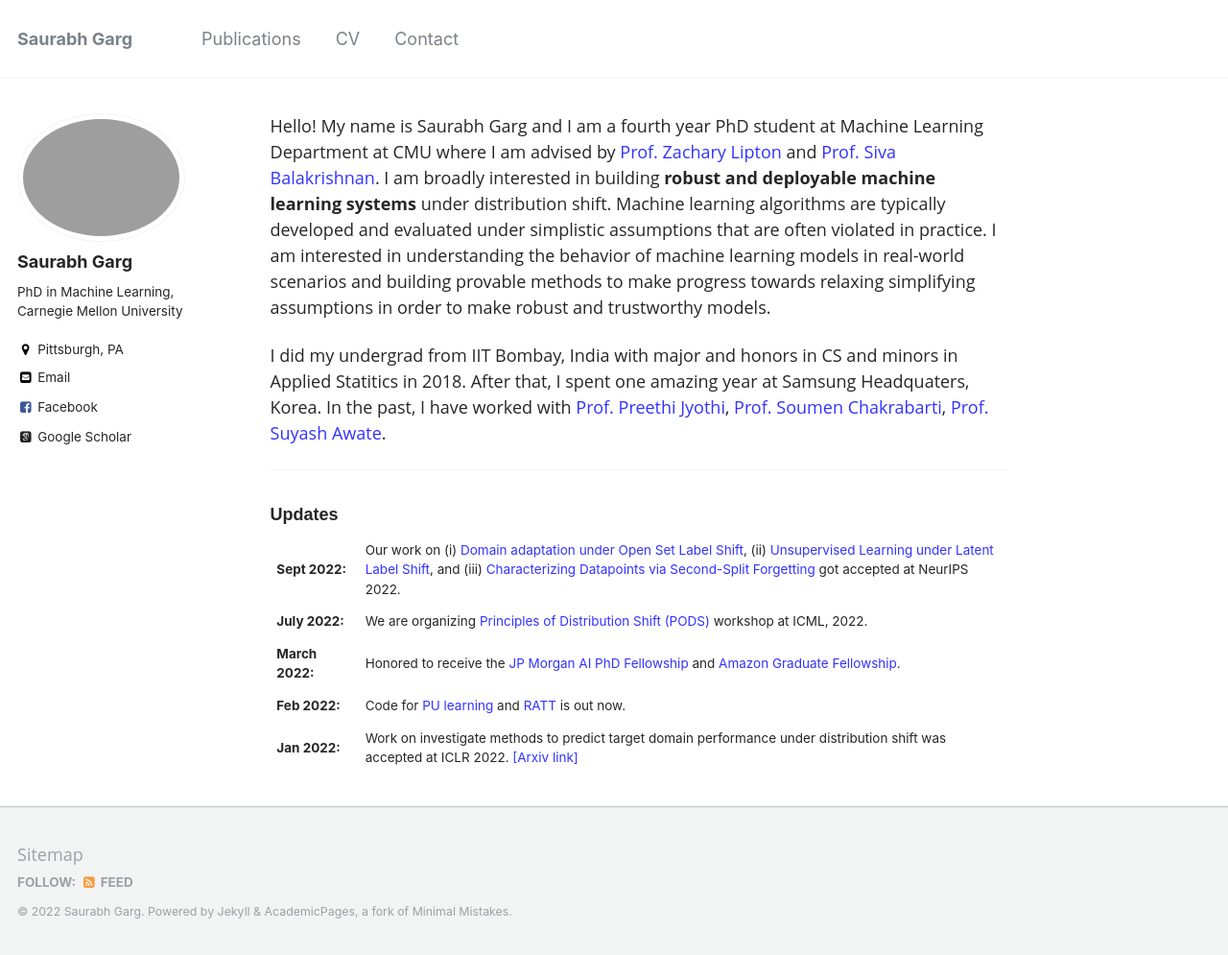
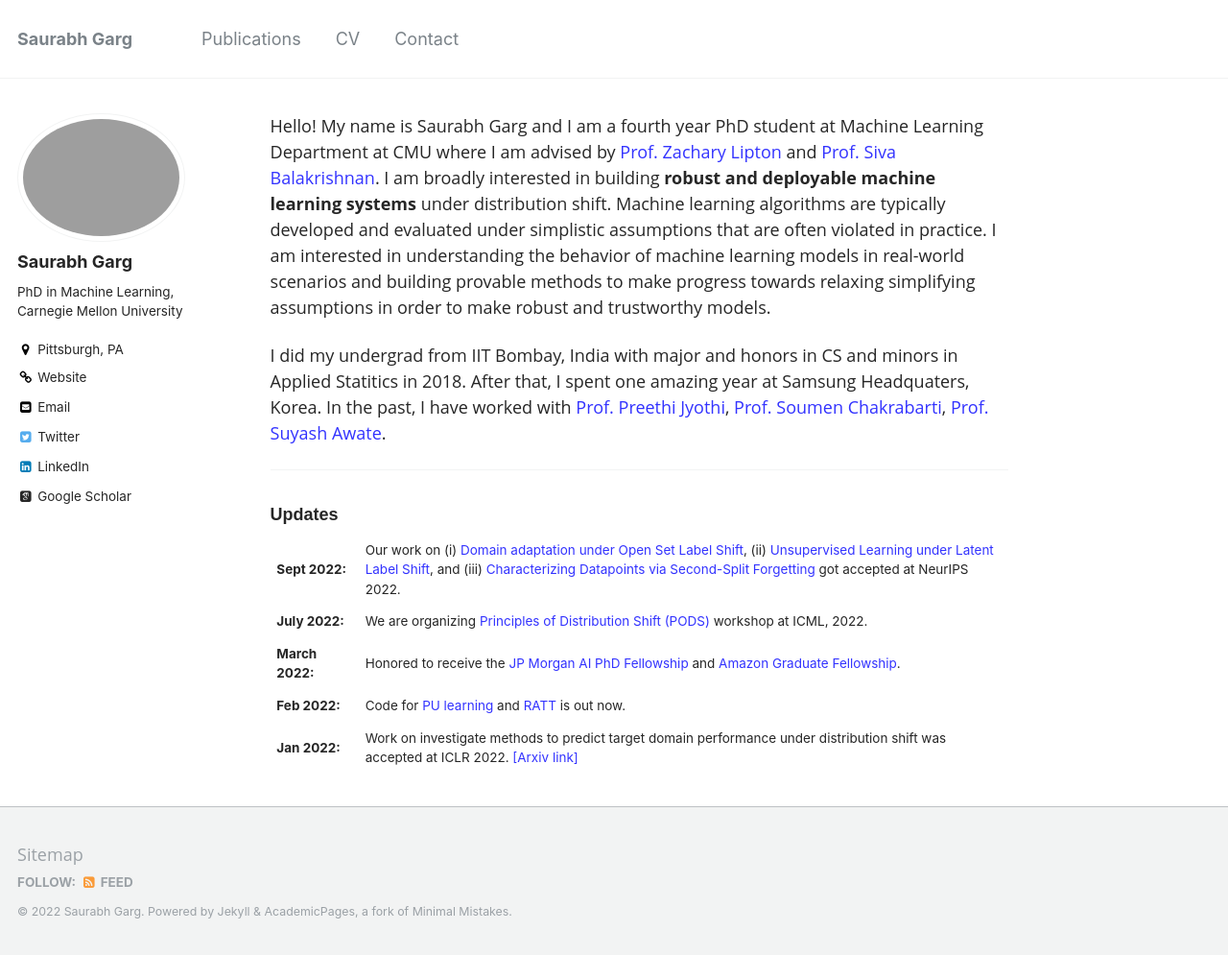
Before and after one commit to saurabhgarg1996/saurabhgarg1996.github.io, a Jekyll site: the page built from _pages/about.md, in a window 1280 px wide and 995 px high. Shown: the whole window at 96% size. Built offline with Jekyll 4.4.1, drawn with Linux system fonts in a browser that asks for light colours; some web fonts are replaced; part of the change alters nothing that is shown.

Commit message:
Contact updated

```diff
--- a/_config.yml
+++ b/_config.yml
@@ -89,25 +89,25 @@ author:
   employer         :
   googlescholar    : "https://scholar.google.com/citations?user=SAnJ1hIAAAAJ&hl=en"
   email            : "garg.saurabh.2014@gmail.com"
-  uri              :
+  uri              : https://github.com/saurabhgarg1996/
   bitbucket        :
   codepen          :
   dribbble         :
   flickr           :
-  facebook         : "https://www.facebook.com/saurabhgarg1996"
+  facebook         :
   foursquare       :
   google_plus      :
   keybase          :
   instagram        :
   lastfm           :
-  linkedin         :
+  linkedin         : https://www.linkedin.com/in/saurabh-garg-b680b5b8/
   orcid            :
   pinterest        :
   soundcloud       :
   stackoverflow    : # http://stackoverflow.com/users/123456/username
   steam            :
   tumblr           :
-  twitter          : # "replacethistwitterhandle"
+  twitter          : saurabh_garg67
   vine             :
   weibo            :
   xing             :
```
